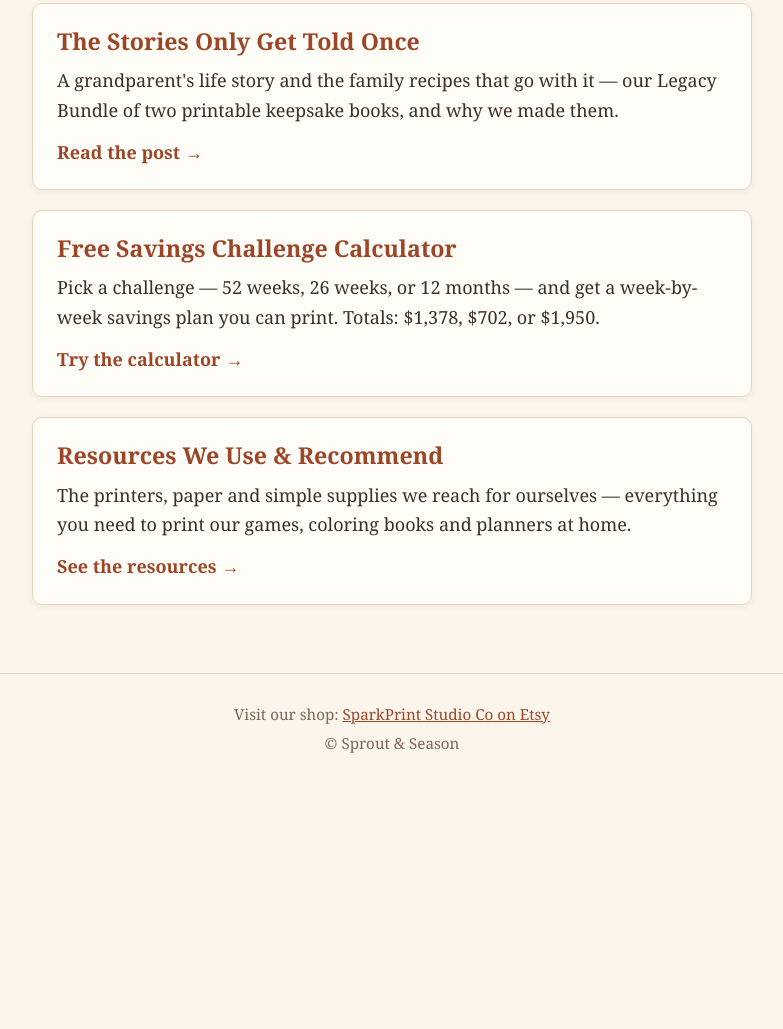
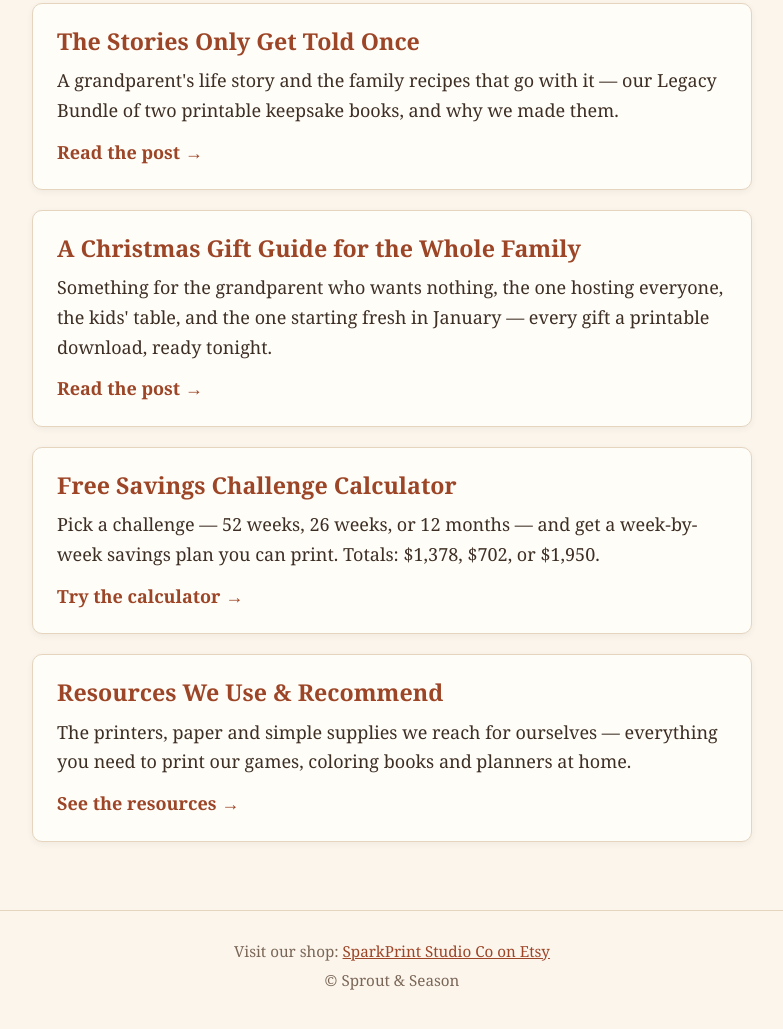
Before and after one commit to clutchlab-coach/sparkprint-blog, a plain HTML site: page index.html in a window 1280 px wide. Shown: the part 1033-2062 px from the top of the page, without its empty margins (248-1031 px from the left). Before the commit the page ends 1829 px from the top, so only its background shows below. Drawn offline with Linux system fonts and the light colour scheme.

Commit message:
Add files via upload

```diff
--- a/index.html
+++ b/index.html
@@ -44,6 +44,12 @@
     </div>
 
     <div class="card">
+      <h2><a href="post-05-christmas-gift-guide.html">A Christmas Gift Guide for the Whole Family</a></h2>
+      <p>Something for the grandparent who wants nothing, the one hosting everyone, the kids' table, and the one starting fresh in January — every gift a printable download, ready tonight.</p>
+      <a class="read" href="post-05-christmas-gift-guide.html">Read the post &rarr;</a>
+    </div>
+
+    <div class="card">
       <h2><a href="tool-savings-calculator.html">Free Savings Challenge Calculator</a></h2>
       <p>Pick a challenge — 52 weeks, 26 weeks, or 12 months — and get a week-by-week savings plan you can print. Totals: $1,378, $702, or $1,950.</p>
       <a class="read" href="tool-savings-calculator.html">Try the calculator &rarr;</a>
```
